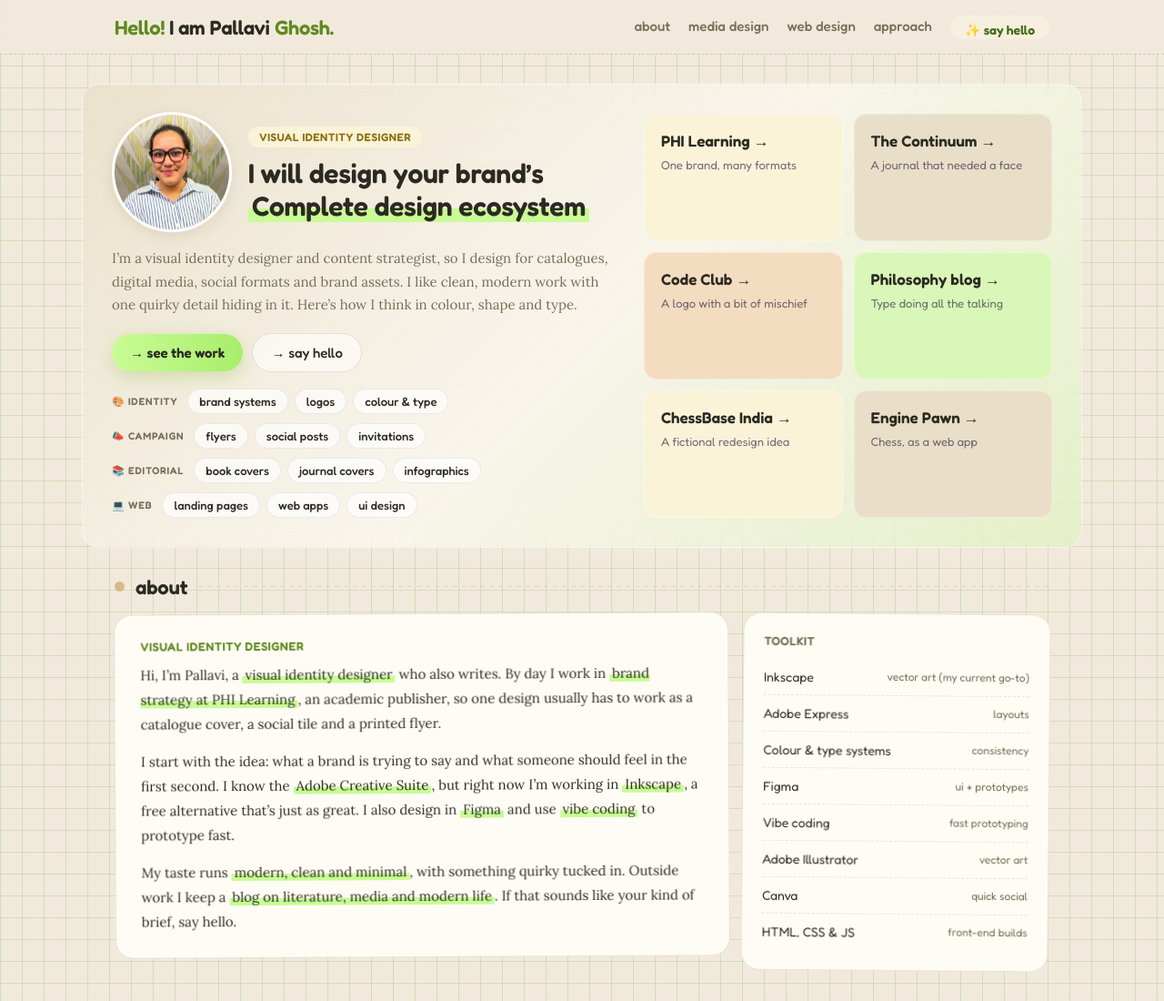
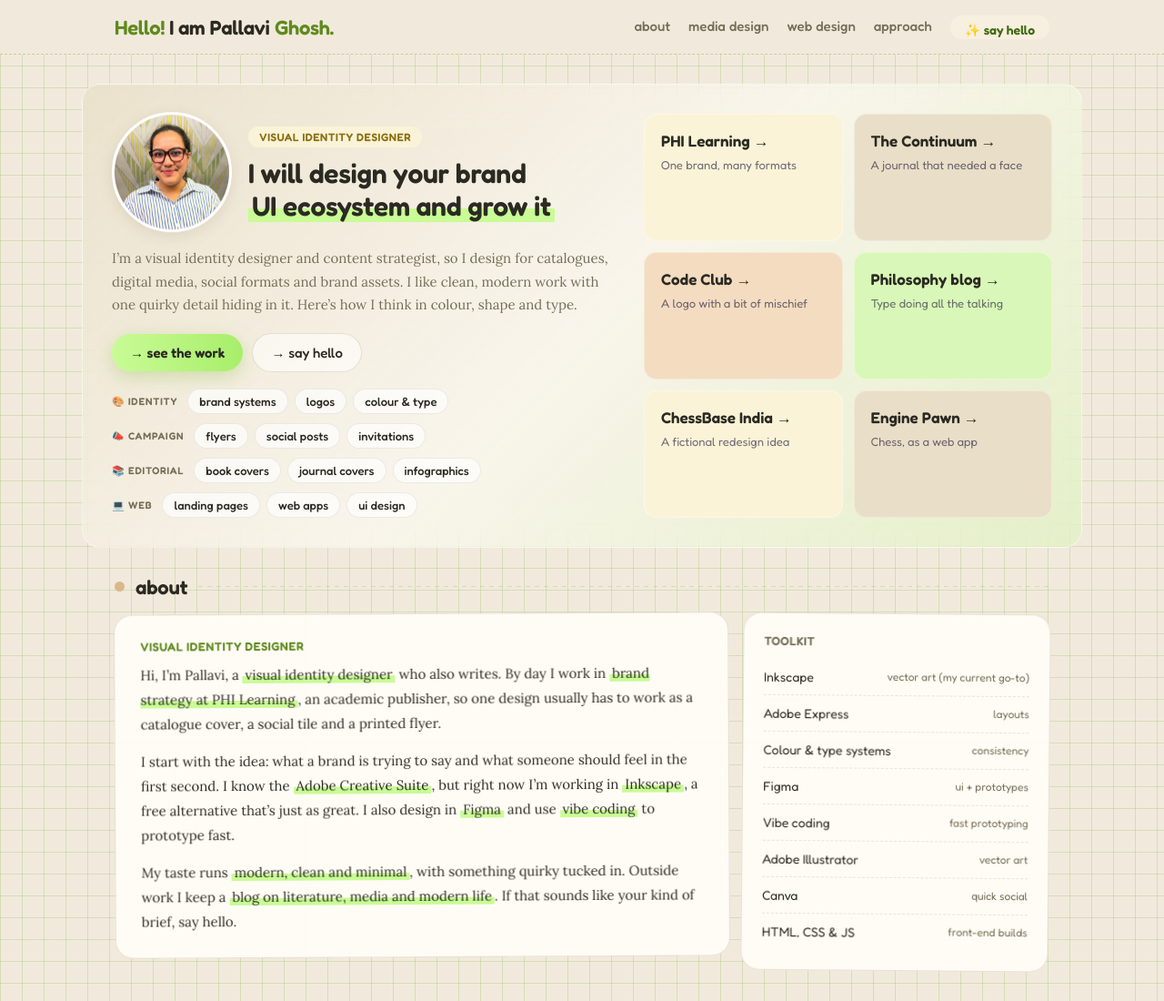
Before and after one commit to Pallavighxsh/design, a plain HTML site: page index.html in a window 1280 px wide. Shown: the top 1100 px of the page at 91% size. Drawn offline with Linux system fonts and the light colour scheme; a script that the page names is missing.

Commit message:
Update hero section heading for clarity

```diff
--- a/index.html
+++ b/index.html
@@ -13,7 +13,7 @@
 <div class="hero-main">
 <div class="hero-top"><div class="avatar-pop" data-pop="hi! yes, that’s really me 👋"><div class="hero-avatar"><img src="images/profile-pic.jpg" alt="Pallavi Ghosh" width="132" height="132"></div></div><div>
 <span class="hero-tag">visual identity designer</span>
-<h1 class="hero-name">I will design your brand’s <br><em>Complete design ecosystem</em></h1></div></div>
+<h1 class="hero-name">I will design your brand<br><em>UI ecosystem and grow it</em></h1></div></div>
 <p class="hero-bio">I’m a visual identity designer and content strategist, so I design for catalogues, digital media, social formats and brand assets. I like clean, modern work with one quirky detail hiding in it. Here’s how I think in colour, shape and type.</p>
 <div class="hero-cta"><a href="#work" class="btn-primary">→ see the work</a><a href="#page-bottom" onclick="window.scrollTo({top:document.documentElement.scrollHeight,behavior:'smooth'});return false;" class="btn-secondary">→ say hello</a></div>
 <div class="hero-chip-groups">
```
